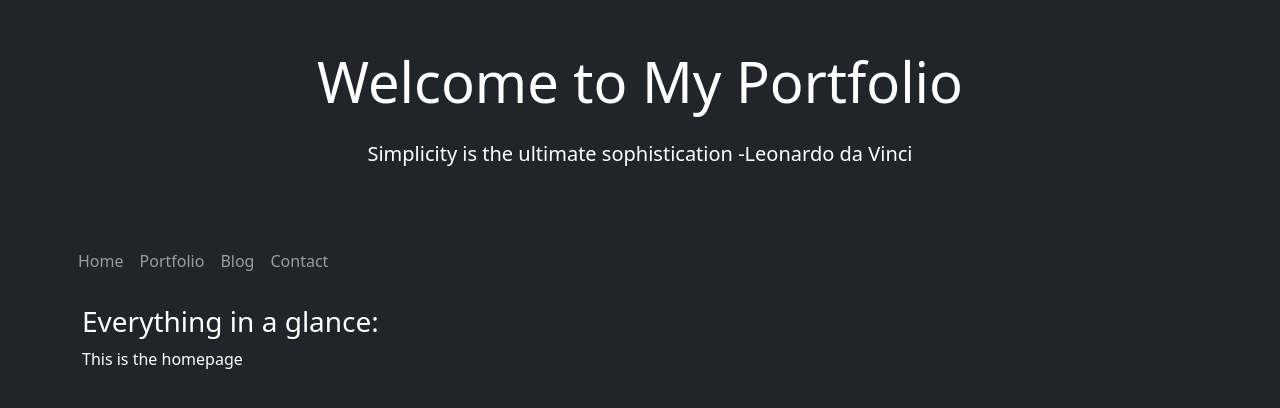
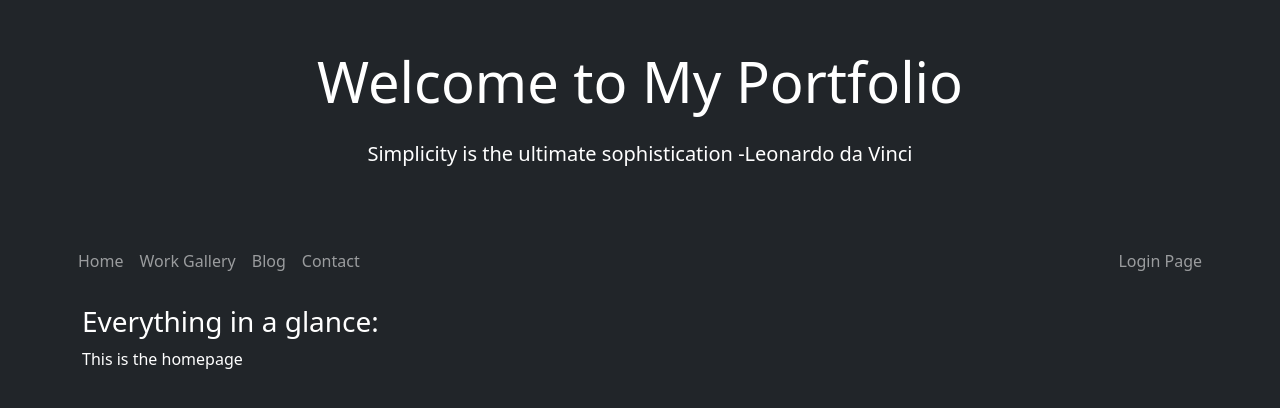
Before and after one commit to pouyanze/portfolio, a Django app: page / in a window 1280 px wide. Shown: the top 408 px of the page. Run offline with Django 4.2, Linux system fonts and the light colour scheme.

Commit message:
changes for work gallery app and users app

```diff
--- a/portfolio/portfolio/urls.py
+++ b/portfolio/portfolio/urls.py
@@ -16,8 +16,16 @@ Including another URLconf
 """
 from django.contrib import admin
 from django.urls import path, include
+from django.conf import settings
+from django.conf.urls.static import static
+from accounts.views import CustomLoginView, CustomLogoutView
+from django.contrib.auth.views import LogoutView
+
 
 urlpatterns = [
     path('admin/', admin.site.urls),
     path('', include('home.urls')),
-]
+    path('work_gallery/', include('work_gallery.urls')),
+    path('login/', CustomLoginView.as_view(), name='login'),
+    path('logout/', CustomLogoutView.as_view(), name='logout'),
+] + static(settings.MEDIA_URL, document_root=settings.MEDIA_ROOT)
--- a/portfolio/templates/base.html
+++ b/portfolio/templates/base.html
@@ -5,7 +5,10 @@
   <meta name="viewport" content="width=device-width, initial-scale=1.0">
   <meta http-equiv="X-UA-Compatible" content="ie=edge">
   <title>{% block title %}{% endblock %}</title>
+  {% load static %}
   <link href="https://cdn.jsdelivr.net/npm/bootstrap@5.3.0-alpha3/dist/css/bootstrap.min.css" rel="stylesheet" integrity="sha384-KK94CHFLLe+nY2dmCWGMq91rCGa5gtU4mk92HdvYe+M/SXH301p5ILy+dN9+nJOZ" crossorigin="anonymous">
+  <link rel="stylesheet" type="text/css" href="{% static 'css/style.css' %}">
+  <script type="text/javascript" src="{% static 'js/script.js' %}"></script>
 </head>
 <body class="bg-dark text-white">
 
@@ -19,13 +22,13 @@
       <span class="navbar-toggler-icon"></span>
     </button>
 
-    <div class="collapse navbar-collapse" id="navbarNav">
+    <div class="collapse navbar-collapse justify-content-between" id="navbarNav">
       <ul class="navbar-nav">
         <li class="nav-item">
           <a class="nav-link" href="{% url 'index' %}">Home</a>
         </li>
         <li class="nav-item">
-          <a class="nav-link" href="#">Portfolio</a>
+          <a class="nav-link" href="{% url 'work_index' %}">Work Gallery</a>
         </li>
         <li class="nav-item">
           <a class="nav-link" href="#">Blog</a>
@@ -34,8 +37,34 @@
           <a class="nav-link" href="#">Contact</a>
         </li>
       </ul>
+      <ul class="navbar-nav">
+        {% if not user.is_authenticated and not user.is_staff %}
+        <li class="nav-item">
+          <a class="nav-link" href="{% url 'login' %}">Login Page</a>
+        </li>
+        {% elif user.is_authenticated and user.is_staff %}
+        <li class="nav-item">
+          <a class="nav-link" href="{% url 'admin:index' %}">Admin page</a>
+        </li>
+        <li class="nav-item">
+          <a class="nav-link" href="{% url 'logout' %}">Log out</a>
+        </li>
+        {% elif user.is_authenticated %}
+        <li class="nav-item">
+          <a class="nav-link" href="{% url 'logout' %}">Log out</a>
+        </li>
+        {% endif %}
+      </ul>
     </div>
   </nav>
+
+  {% if messages %}
+    {% for message in messages %}
+        <div class="logout-message {{ message.tags }}">
+            {{ message }}
+        </div>
+    {% endfor %}
+  {% endif %}
 
   <div class="container mt-3">
     {% block content %}{% endblock %}
```
Also changed, not shown: portfolio/portfolio/settings.py (+17 -2 lines).
